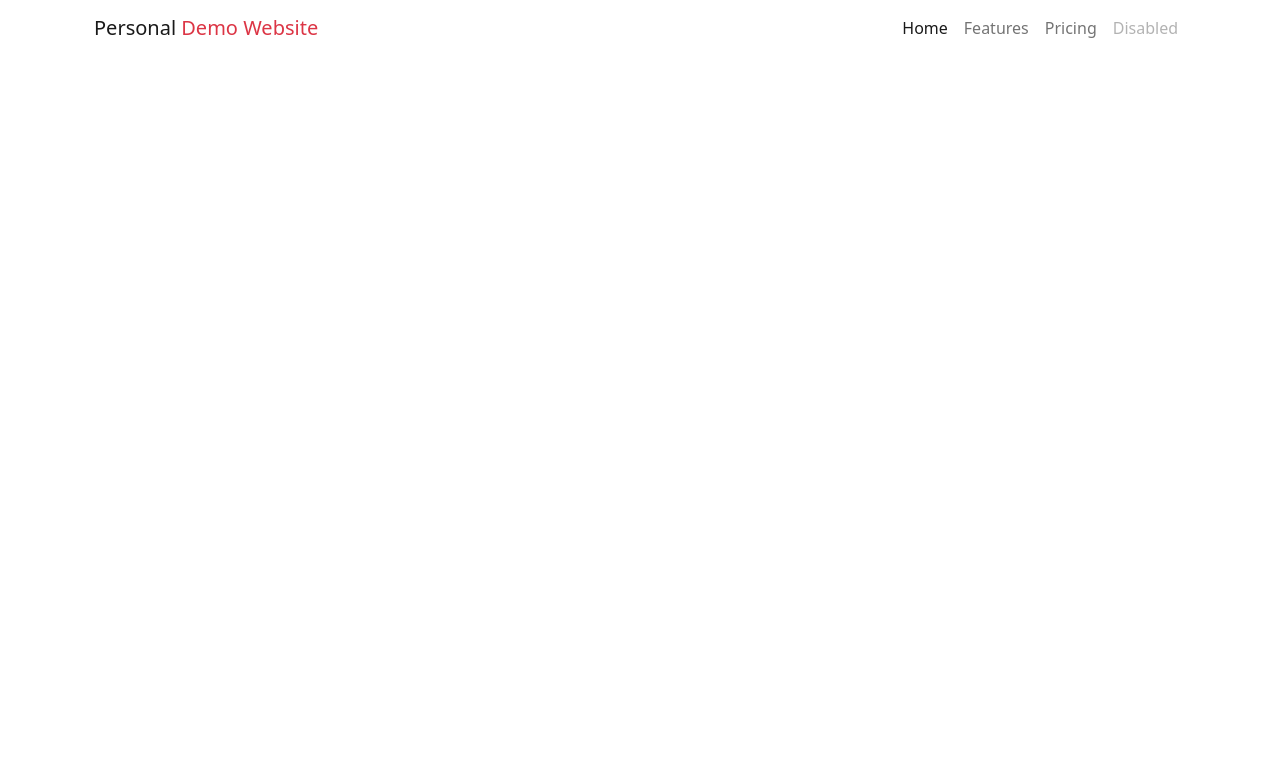
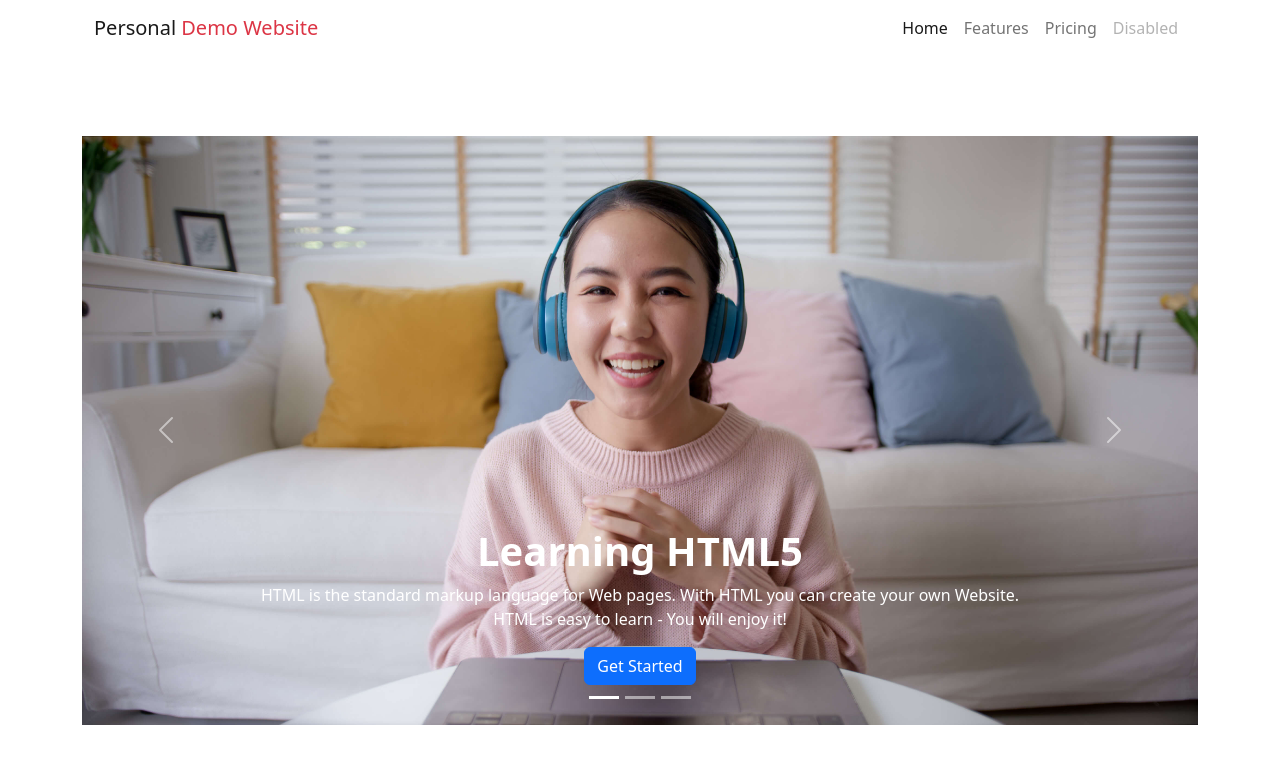
Before and after one commit to ProDesignerNurul/personal-demo-website, a plain HTML site: page index.html in a window 1280 px wide. Drawn offline with nearby package versions, Linux system fonts and the light colour scheme.

Commit message:
Carousel Design Complate

```diff
--- a/index.html
+++ b/index.html
@@ -44,6 +44,60 @@
     <!-- Navbar Design End  -->
 
 
+    <!-- Main Section Design Start  -->
+    <main>
+
+        <!-- Carousel Design Start  -->
+        <section class="container">
+            <div id="carouselExampleCaptions" class="carousel slide" data-bs-ride="false">
+                <div class="carousel-indicators">
+                  <button type="button" data-bs-target="#carouselExampleCaptions" data-bs-slide-to="0" class="active" aria-current="true" aria-label="Slide 1"></button>
+                  <button type="button" data-bs-target="#carouselExampleCaptions" data-bs-slide-to="1" aria-label="Slide 2"></button>
+                  <button type="button" data-bs-target="#carouselExampleCaptions" data-bs-slide-to="2" aria-label="Slide 3"></button>
+                </div>
+                <div class="carousel-inner">
+                  <div class="carousel-item active">
+                    <img src="images/cover/cover-3.jpg" class="d-block w-100" alt="...">
+                    <div class="carousel-caption d-none d-md-block">
+                      <h5 class="fs-1 fw-bold">Learning HTML5</h5>
+                      <p>HTML is the standard markup language for Web pages. With HTML you can create your own Website. HTML is easy to learn - You will enjoy it!</p>
+                      <button class="btn btn-primary">Get Started</button>
+                    </div>
+                  </div>
+                  <div class="carousel-item">
+                    <img src="images/cover/cover-1.png" class="d-block w-100" alt="...">
+                    <div class="carousel-caption d-none d-md-block">
+                      <h5 class="fs-1 fw-bold">Learning CSS3</h5>
+                      <p>CSS is the language we use to style an HTML document. CSS describes how HTML elements should be displayed. This tutorial will teach you CSS from basic to advanced.</p>
+                      <button class="btn btn-primary">Get Started</button>
+                    </div>
+                  </div>
+                  <div class="carousel-item">
+                    <img src="images/cover/cover-3.jpg" class="d-block w-100" alt="...">
+                    <div class="carousel-caption d-none d-md-block">
+                      <h5 class="fs-1 fw-bold">Learning Bootstrap 5</h5>
+                      <p>Bootstrap 5 is the newest version of Bootstrap, which is the most popular HTML, CSS, and JavaScript framework for creating responsive, mobile-first websites.</p>
+                      <button class="btn btn-primary">Get Started</button>
+                    </div>
+                  </div>
+                </div>
+                <button class="carousel-control-prev" type="button" data-bs-target="#carouselExampleCaptions" data-bs-slide="prev">
+                  <span class="carousel-control-prev-icon" aria-hidden="true"></span>
+                  <span class="visually-hidden">Previous</span>
+                </button>
+                <button class="carousel-control-next" type="button" data-bs-target="#carouselExampleCaptions" data-bs-slide="next">
+                  <span class="carousel-control-next-icon" aria-hidden="true"></span>
+                  <span class="visually-hidden">Next</span>
+                </button>
+              </div>
+        </section>
+        <!-- Carousel Design End  -->
+
+
+    </main>
+    <!-- Main Section Design End  -->
+
+
 
 
 
--- a/style.css
+++ b/style.css
@@ -0,0 +1,3 @@
+.container{
+    margin-bottom: 80px;
+}
```
